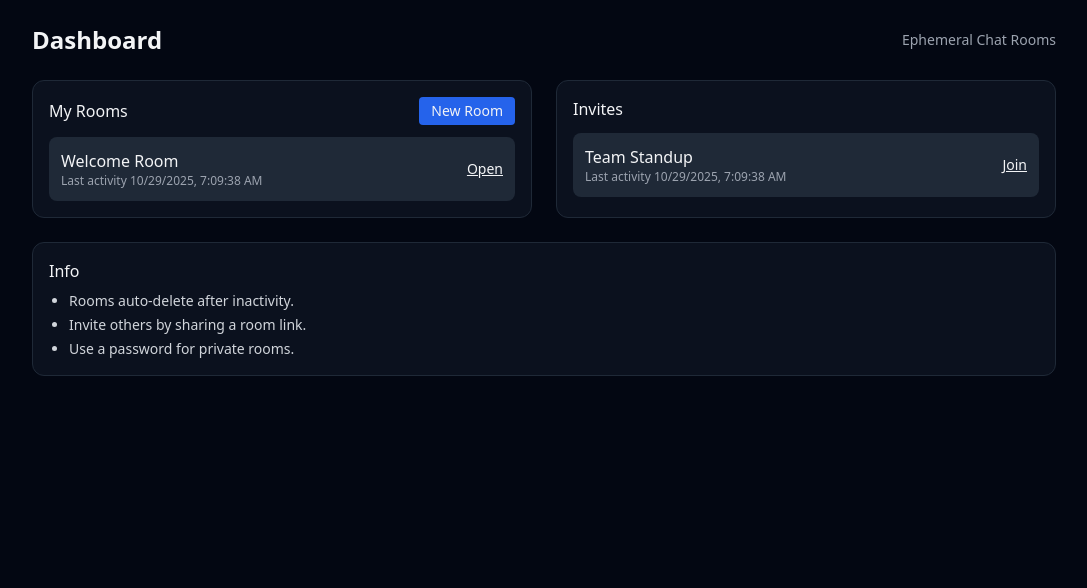
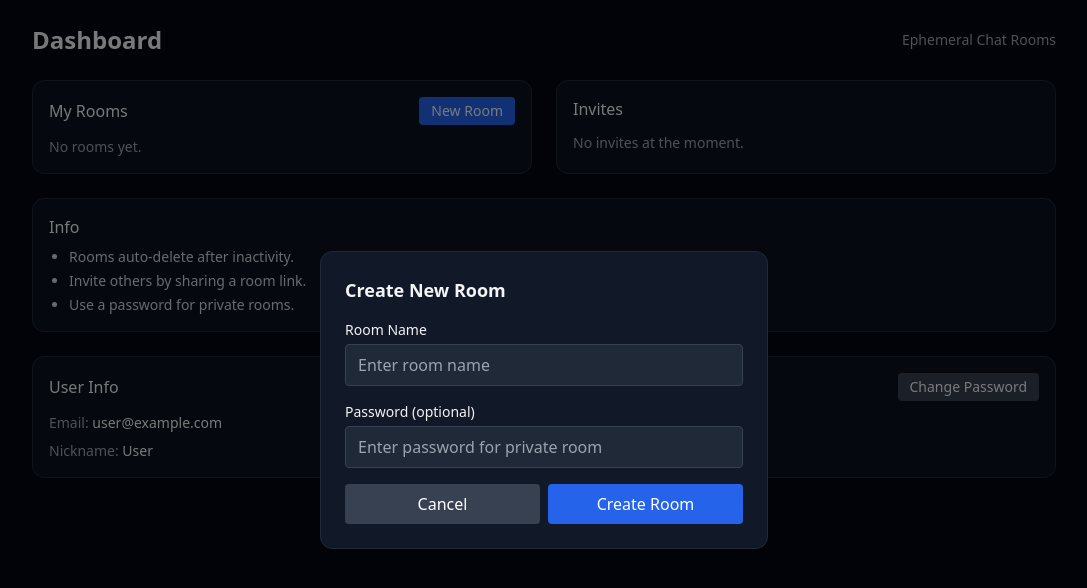
Before and after one commit to kjn3/ephermal-chat-rooms, a React (Create React App) app in the folder frontend/: page /dashboard in a window 1280 px wide. Both pictures are taken after a click on the button "New Room". Shown: the top 588 px of the page, without its empty margins (96-1183 px from the left). Built offline with nearby package versions, Linux system fonts and the light colour scheme; no server answers; the HTML template or start-up script is replaced by a standard one.

Commit message:
Frontend optimization

```diff
--- a/frontend/src/pages/Auth.tsx
+++ b/frontend/src/pages/Auth.tsx
@@ -1,17 +1,46 @@
-import React, { useEffect } from 'react';
-import { Link, useNavigate } from 'react-router-dom';
+import React, { useEffect, useRef, useState } from 'react';
+import { useNavigate } from 'react-router-dom';
 
 export default function Auth() {
   const navigate = useNavigate();
+  const emailRef = useRef<HTMLInputElement>(null);
+  const passRef = useRef<HTMLInputElement>(null);
+  const [mode, setMode] = useState<'login' | 'register'>('login');
+  const [error, setError] = useState<string | null>(null);
 
   useEffect(() => {
     document.documentElement.classList.add('dark');
     return () => document.documentElement.classList.remove('dark');
   }, []);
 
-  const handleSubmit = (e: React.FormEvent) => {
+  const cacheToken = (token: string) => {
+    localStorage.setItem('ecr_token', token);
+  };
+
+  const handleAuth = async (e: React.FormEvent) => {
     e.preventDefault();
-    navigate('/dashboard');
+    setError(null);
+    const email = emailRef.current?.value?.trim() || '';
+    const password = passRef.current?.value || '';
+    if (!email || !password) return;
+    const base = process.env.REACT_APP_API_URL || 'http://localhost:3001';
+    const path = mode === 'login' ? '/api/auth/login' : '/api/auth/register';
+    try {
+      const res = await fetch(base + path, {
+        method: 'POST',
+        headers: { 'Content-Type': 'application/json' },
+        body: JSON.stringify({ email, password })
+      });
+      const data = await res.json();
+      if (!data?.success || !data?.token) {
+        setError(data?.message || 'Authentication failed');
+        return;
+      }
+      cacheToken(data.token);
+      navigate('/dashboard');
+    } catch (err) {
+      setError('Network error');
+    }
   };
 
   return (
@@ -22,21 +51,28 @@ export default function Auth() {
           <p className="text-gray-400 text-sm">Log in or create an account to manage your rooms.</p>
         </div>
 
-        <form onSubmit={handleSubmit} className="space-y-4">
+        <form onSubmit={handleAuth} className="space-y-4">
+          {error && <div className="text-sm text-red-400">{error}</div>}
           <div>
             <label className="block text-sm mb-1">Email</label>
-            <input className="w-full px-3 py-2 rounded-lg bg-gray-800 border border-gray-700 focus:outline-none focus:ring-2 focus:ring-blue-500" placeholder="you@example.com" />
+            <input ref={emailRef} className="w-full px-3 py-2 rounded-lg bg-gray-800 border border-gray-700 focus:outline-none focus:ring-2 focus:ring-blue-500" />
           </div>
           <div>
             <label className="block text-sm mb-1">Password</label>
-            <input type="password" className="w-full px-3 py-2 rounded-lg bg-gray-800 border border-gray-700 focus:outline-none focus:ring-2 focus:ring-blue-500" placeholder="••••••••" />
+            <input ref={passRef} type="password" className="w-full px-3 py-2 rounded-lg bg-gray-800 border border-gray-700 focus:outline-none focus:ring-2 focus:ring-blue-500" />
           </div>
-          <button type="submit" className="w-full py-2 rounded-lg bg-blue-600 hover:bg-blue-500">Log in</button>
+          <div className="flex gap-2">
+            <button type="submit" className="flex-1 py-2 rounded-lg bg-blue-600 hover:bg-blue-500">
+              {mode === 'login' ? 'Log in' : 'Register'}
+            </button>
+            <button type="button" onClick={() => setMode(mode === 'login' ? 'register' : 'login')} className="px-3 py-2 rounded-lg bg-gray-800 border border-gray-700 hover:bg-gray-700">
+              {mode === 'login' ? 'Register' : 'Use login'}
+            </button>
+          </div>
         </form>
 
         <div className="text-sm text-gray-400 flex items-center justify-between">
           <button onClick={() => navigate('/dashboard')} className="underline hover:text-gray-200">Continue as visitor</button>
-          <Link to="#" className="underline hover:text-gray-200">Register</Link>
         </div>
       </div>
     </div>
--- a/frontend/src/pages/Dashboard.tsx
+++ b/frontend/src/pages/Dashboard.tsx
@@ -6,18 +6,14 @@ type Room = { id: string; name: string; lastActivity?: string };
 export default function Dashboard() {
   const [myRooms, setMyRooms] = useState<Room[]>([]);
   const [invites, setInvites] = useState<Room[]>([]);
+  const [showCreateModal, setShowCreateModal] = useState(false);
+  const [roomName, setRoomName] = useState('');
+  const [roomPassword, setRoomPassword] = useState('');
+  const [userInfo, setUserInfo] = useState({ email: 'user@example.com', nickname: 'User' });
+  const [showChangePassword, setShowChangePassword] = useState(false);
+  const [currentPassword, setCurrentPassword] = useState('');
+  const [newPassword, setNewPassword] = useState('');
   const navigate = useNavigate();
-
-  useEffect(() => {
-    document.documentElement.classList.add('dark');
-    setMyRooms([
-      { id: 'welcome-123', name: 'Welcome Room', lastActivity: new Date().toISOString() },
-    ]);
-    setInvites([
-      { id: 'team-abc', name: 'Team Standup', lastActivity: new Date().toISOString() },
-    ]);
-    return () => document.documentElement.classList.remove('dark');
-  }, []);
 
   return (
     <div className="min-h-screen bg-gray-950 text-gray-100 p-6">
@@ -32,19 +28,7 @@ export default function Dashboard() {
             <div className="flex items-center justify-between mb-3">
               <h2 className="font-medium">My Rooms</h2>
               <button
-                onClick={async () => {
-                  try {
-                    const res = await fetch((process.env.REACT_APP_API_URL || 'http://localhost:3001') + '/api/rooms', {
-                      method: 'POST',
-                      headers: { 'Content-Type': 'application/json' },
-                      body: JSON.stringify({ name: 'New Room' })
-                    });
-                    const data = await res.json();
-                    if (data?.success && data?.room?.id) {
-                      navigate(`/room/${data.room.id}`);
-                    }
-                  } catch (e) {}
-                }}
+                onClick={() => setShowCreateModal(true)}
                 className="text-sm px-3 py-1 rounded bg-blue-600 hover:bg-blue-500"
               >
                 New Room
@@ -91,7 +75,128 @@ export default function Dashboard() {
             <li>Use a password for private rooms.</li>
           </ul>
         </section>
+
+        {/* User Info Box */}
+        <section className="bg-gray-900/60 border border-gray-800 rounded-xl p-4">
+          <div className="flex items-center justify-between mb-3">
+            <h2 className="font-medium">User Info</h2>
+            <button
+              onClick={() => setShowChangePassword(!showChangePassword)}
+              className="text-sm px-3 py-1 rounded bg-gray-700 hover:bg-gray-600"
+            >
+              Change Password
+            </button>
+          </div>
+          <div className="space-y-2">
+            <div className="text-sm">
+              <span className="text-gray-400">Email:</span> {userInfo.email}
+            </div>
+            <div className="text-sm">
+              <span className="text-gray-400">Nickname:</span> {userInfo.nickname}
+            </div>
+            {showChangePassword && (
+              <div className="mt-3 space-y-2">
+                <input
+                  type="password"
+                  placeholder="Current password"
+                  value={currentPassword}
+                  onChange={(e) => setCurrentPassword(e.target.value)}
+                  className="w-full px-3 py-2 rounded bg-gray-800 text-gray-100 border border-gray-700 focus:outline-none focus:ring-2 focus:ring-blue-500"
+                />
+                <input
+                  type="password"
+                  placeholder="New password"
+                  value={newPassword}
+                  onChange={(e) => setNewPassword(e.target.value)}
+                  className="w-full px-3 py-2 rounded bg-gray-800 text-gray-100 border border-gray-700 focus:outline-none focus:ring-2 focus:ring-blue-500"
+                />
+                <button
+                  onClick={async () => {
+
+                    console.log('Change password:', { currentPassword, newPassword });
+                    setShowChangePassword(false);
+                    setCurrentPassword('');
+                    setNewPassword('');
+                  }}
+                  className="w-full py-2 rounded bg-green-600 hover:bg-green-500 text-white"
+                >
+                  Update Password
+                </button>
+              </div>
+            )}
+          </div>
+        </section>
       </div>
+
+      {showCreateModal && (
+        <div className="fixed inset-0 bg-black/50 flex items-center justify-center p-4 z-50">
+          <div className="bg-gray-900 border border-gray-800 rounded-xl p-6 w-full max-w-md">
+            <h3 className="text-lg font-semibold mb-4">Create New Room</h3>
+            <form onSubmit={async (e) => {
+              e.preventDefault();
+              try {
+                const res = await fetch((process.env.REACT_APP_API_URL || 'http://localhost:3001') + '/api/rooms', {
+                  method: 'POST',
+                  headers: { 'Content-Type': 'application/json' },
+                  body: JSON.stringify({
+                    name: roomName || 'New Room',
+                    password: roomPassword || undefined
+                  })
+                });
+                const data = await res.json();
+                if (data?.success && data?.room?.id) {
+                  setShowCreateModal(false);
+                  setRoomName('');
+                  setRoomPassword('');
+                  setMyRooms((prev) => [...prev, { id: data.room.id, name: data.room.name, lastActivity: data.room.createdAt }]);
+                  navigate(`/room/${data.room.id}`);
+                }
+              } catch (e) {
+                console.error('Failed to create room:', e);
+              }
+            }} className="space-y-4">
+              <div>
+                <label className="block text-sm mb-1">Room Name</label>
+                <input
+                  value={roomName}
+                  onChange={(e) => setRoomName(e.target.value)}
+                  placeholder="Enter room name"
+                  className="w-full px-3 py-2 rounded bg-gray-800 text-gray-100 border border-gray-700 focus:outline-none focus:ring-2 focus:ring-blue-500"
+                />
+              </div>
+              <div>
+                <label className="block text-sm mb-1">Password (optional)</label>
+                <input
+                  type="password"
+                  value={roomPassword}
+                  onChange={(e) => setRoomPassword(e.target.value)}
+                  placeholder="Enter password for private room"
+                  className="w-full px-3 py-2 rounded bg-gray-800 text-gray-100 border border-gray-700 focus:outline-none focus:ring-2 focus:ring-blue-500"
+                />
+              </div>
+              <div className="flex gap-2">
+                <button
+                  type="button"
+                  onClick={() => {
+                    setShowCreateModal(false);
+                    setRoomName('');
+                    setRoomPassword('');
+                  }}
+                  className="flex-1 py-2 rounded bg-gray-700 hover:bg-gray-600 text-white"
+                >
+                  Cancel
+                </button>
+                <button
+                  type="submit"
+                  className="flex-1 py-2 rounded bg-blue-600 hover:bg-blue-500 text-white"
+                >
+                  Create Room
+                </button>
+              </div>
+            </form>
+          </div>
+        </div>
+      )}
     </div>
   );
 }
```
